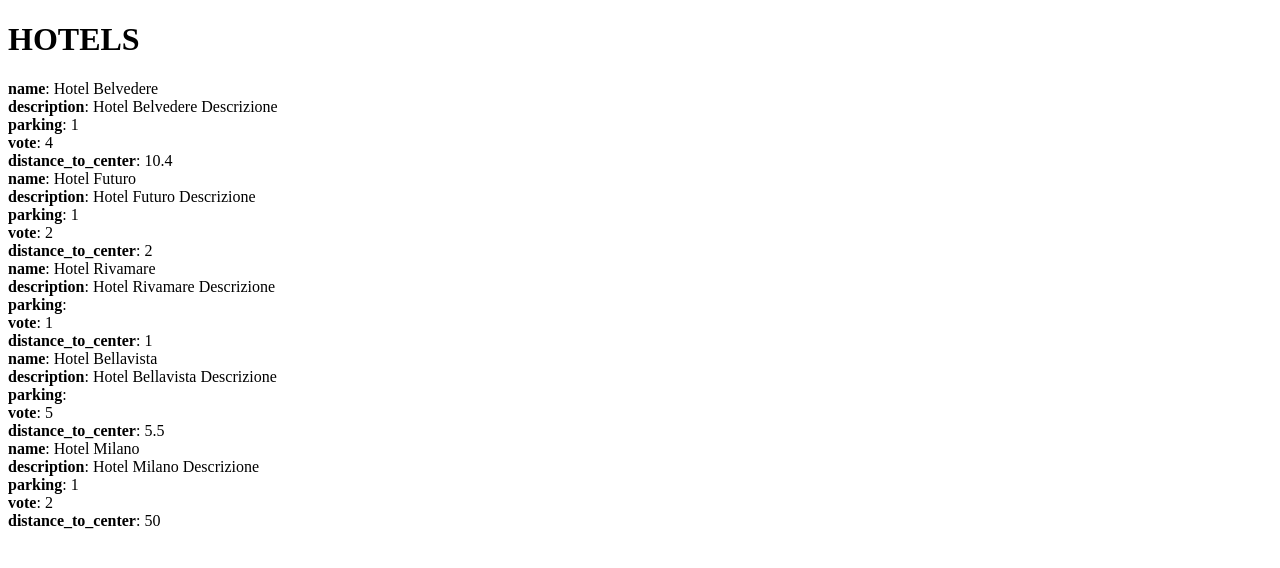
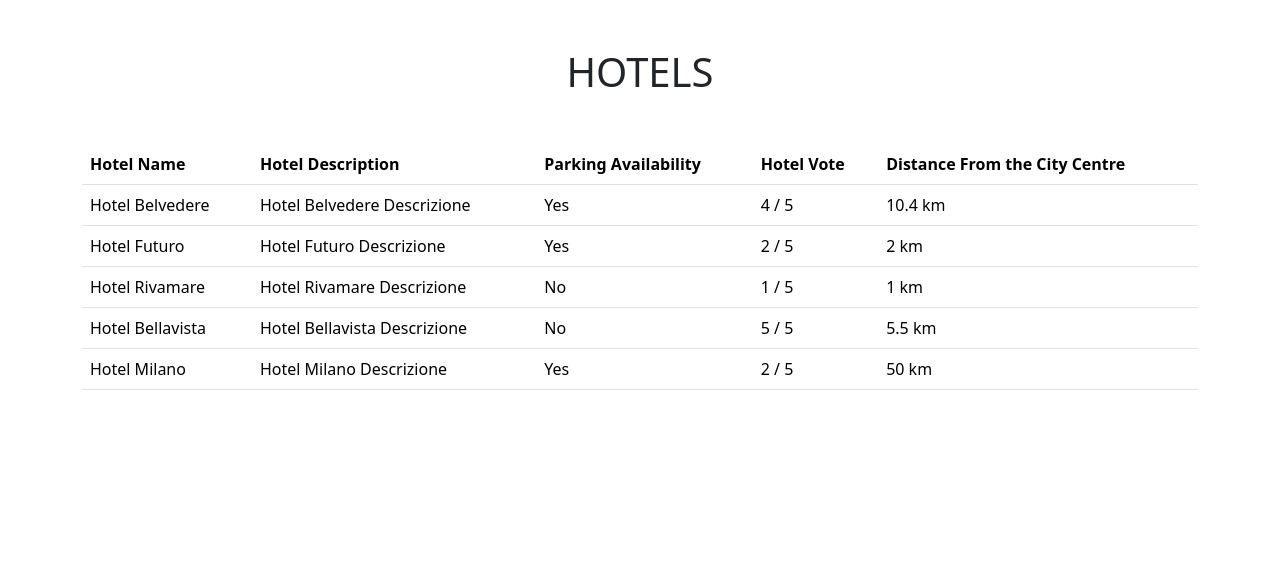
Before and after one commit to GiuliaSetti/php-hotel, a PHP site: page / in a window 1280 px wide. Shown: the top 568 px of the page. Run offline with PHP 8.4, Linux system fonts and the light colour scheme.

Commit message:
php: hotel stylized in a bootstrap table

```diff
--- a/index.php
+++ b/index.php
@@ -50,35 +50,72 @@
     <meta charset="UTF-8">
     <meta http-equiv="X-UA-Compatible" content="IE=edge">
     <meta name="viewport" content="width=device-width, initial-scale=1.0">
+
+    <!-- Bootstrap -->
+    <link href="https://cdn.jsdelivr.net/npm/bootstrap@5.3.0-alpha3/dist/css/bootstrap.min.css" rel="stylesheet" integrity="sha384-KK94CHFLLe+nY2dmCWGMq91rCGa5gtU4mk92HdvYe+M/SXH301p5ILy+dN9+nJOZ" crossorigin="anonymous">
+
+
     <title>PHP - Hotel</title>
 </head>
 <body>
 
-    <!-- stampare in pagina l'array di hotel senza stilizzazione -->
-    <h1>HOTELS</h1>
-        <div>
+    <div class="container my-5">
+        <h1 class="text-center">HOTELS</h1>
 
-            <?php
+        <div class="my-5">
+            <table class="table table-hover">
 
-                foreach ($hotels as $hotel){
+                <thead>
+                    <th scope="col">Hotel Name</th>
+                    <th scope="col">Hotel Description</th>
+                    <th scope="col">Parking Availability</th>
+                    <th scope="col">Hotel Vote</th>
+                    <th scope="col">Distance From the City Centre</th>
+                </thead>
 
-                    foreach ($hotel as $key => $info){
+                <tbody>
 
-                        echo "<b>{$key}</b>: {$info} <br>";
+                    <tr>
 
-                    }
+                        <?php foreach($hotels as $hotel) { ?>
 
-                }
+                            <!-- nome -->
+                            <td>
+                                <?php echo $hotel['name']; ?>
+                            </td>
 
+                            <!-- descrizione -->
+                            <td>
+                                <?php echo $hotel['description']; ?>
+                            </td>
 
+                            <!-- parcheggio  -->
+                            <td>
+                                <?php echo $hotel['parking'] ? 'Yes' : 'No'; ?>
+                            </td>
 
+                            <!-- voto / 5 -->
+                            <td>
+                                <?php echo $hotel['vote']; ?> / 5
+                            </td>
 
+                            <!-- tot km -->
+                            <td>
+                                <?php echo $hotel['distance_to_center']; ?> km
+                            </td>
+                    </tr>
 
+                        <?php } ?>
 
-            ?>
-
+                </tbody>
+            </table>
 
         </div>
 
+    </div>
+
+    <!-- Bootstrap script -->
+    <script src="https://cdn.jsdelivr.net/npm/bootstrap@5.3.0-alpha3/dist/js/bootstrap.bundle.min.js" integrity="sha384-ENjdO4Dr2bkBIFxQpeoTz1HIcje39Wm4jDKdf19U8gI4ddQ3GYNS7NTKfAdVQSZe" crossorigin="anonymous"></script>
+
 </body>
 </html>
```
